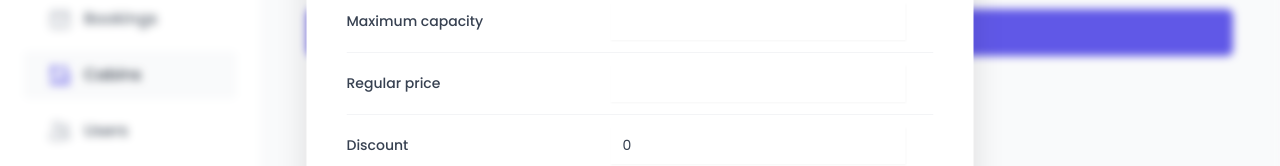
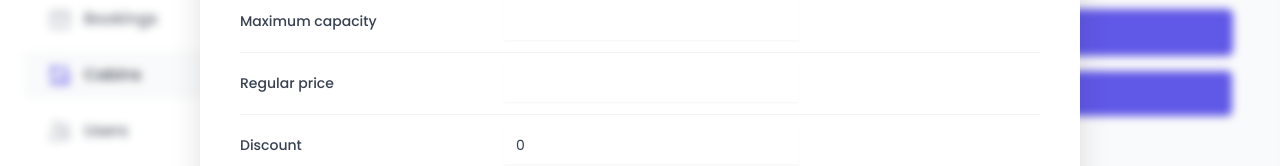
Before and after one commit to RomaP28/the-wild-oasis, a React (Vite) app: page /cabins in a window 1280 px wide. Both pictures are taken after a click on the button "Add new cabin". Shown: the part 228-394 px from the top of the page. Built offline with nearby package versions, Linux system fonts and the light colour scheme; no server answers; the database is empty; a web font is replaced by a local one.

Commit message:
Modal Compound Component

```diff
--- a/src/features/cabins/AddCabin.jsx
+++ b/src/features/cabins/AddCabin.jsx
@@ -1,20 +1,25 @@
-import {useState} from "react";
 import Button from "../../ui/Button.jsx";
-// import CreateCabinForm from "./CreateCabinForm.jsx";
 import Modal from "../../ui/Modal.jsx";
 import CreateCabinForm from "./CreateCabinForm.jsx";
+import CabinTable from "./CabinTable.jsx";
 
 function AddCabin() {
-	const [isOpenModal, setIsOpenModal] = useState(false);
+	return (
+		<Modal>
+			<Modal.Open opens="cabin-form">
+				<Button>Add new cabin</Button>
+			</Modal.Open>
+			<Modal.Window name="cabin-form">
+				<CreateCabinForm />
+			</Modal.Window>
 
-	return (
-		<>
-			<Button onClick={()=>setIsOpenModal(show => !show)}>Add new cabin</Button>
-			{isOpenModal &&
-				<Modal onCLose={() => setIsOpenModal(false)}>
-					<CreateCabinForm onCLose={() => setIsOpenModal(false)} />
-				</Modal>}
-		</>
+			<Modal.Open opens="table">
+				<Button>Show table</Button>
+			</Modal.Open>
+			<Modal.Window name="table">
+				<CabinTable />
+			</Modal.Window>
+		</Modal>
 	)
 }
 
--- a/src/ui/Form.jsx
+++ b/src/ui/Form.jsx
@@ -2,7 +2,7 @@ import styled, { css } from "styled-components";
 
 const Form = styled.form`
   ${(props) =>
-    props.type !== "regular" &&
+    props.type === "regular" &&
     css`
       padding: 2.4rem 4rem;
 
--- a/src/ui/Modal.jsx
+++ b/src/ui/Modal.jsx
@@ -1,6 +1,7 @@
 import styled from "styled-components";
 import {HiXMark} from "react-icons/hi2";
 import {createPortal} from "react-dom";
+import {cloneElement, createContext, useContext, useState} from "react";
 
 const StyledModal = styled.div`
   position: fixed;
@@ -51,15 +52,37 @@ const Button = styled.button`
   }
 `;
 
-function Modal({ children, onCLose }) {
+const ModalContext = createContext();
+
+function Modal({ children }) {
+	const [openName, setOpenName] = useState('');
+
+	const close = () => setOpenName('');
+	const open = setOpenName;
+
+	return <ModalContext.Provider value={{ openName, open, close }}>
+		{children}
+	</ModalContext.Provider>
+}
+
+function Open({ children, opens: opensWindowName }) {
+	const { open } = useContext(ModalContext);
+	return cloneElement(children, { onClick: () => open(opensWindowName)});
+}
+
+
+function Window({ children, name }) {
+	const { openName, close } = useContext(ModalContext);
+	if (name !== openName) return null;
+
 	return createPortal(
 		<Overlay>
 			<StyledModal>
-				<Button onClick={onCLose}>
+				<Button onClick={close}>
 					<HiXMark />
 				</Button>
 				<div>
-					{children}
+					{cloneElement(children, { onClose: close })}
 				</div>
 			</StyledModal>
 		</Overlay>,
@@ -67,4 +90,7 @@ function Modal({ children, onCLose }) {
 	)
 }
 
+Modal.Open = Open;
+Modal.Window = Window;
+
 export default Modal;
```
